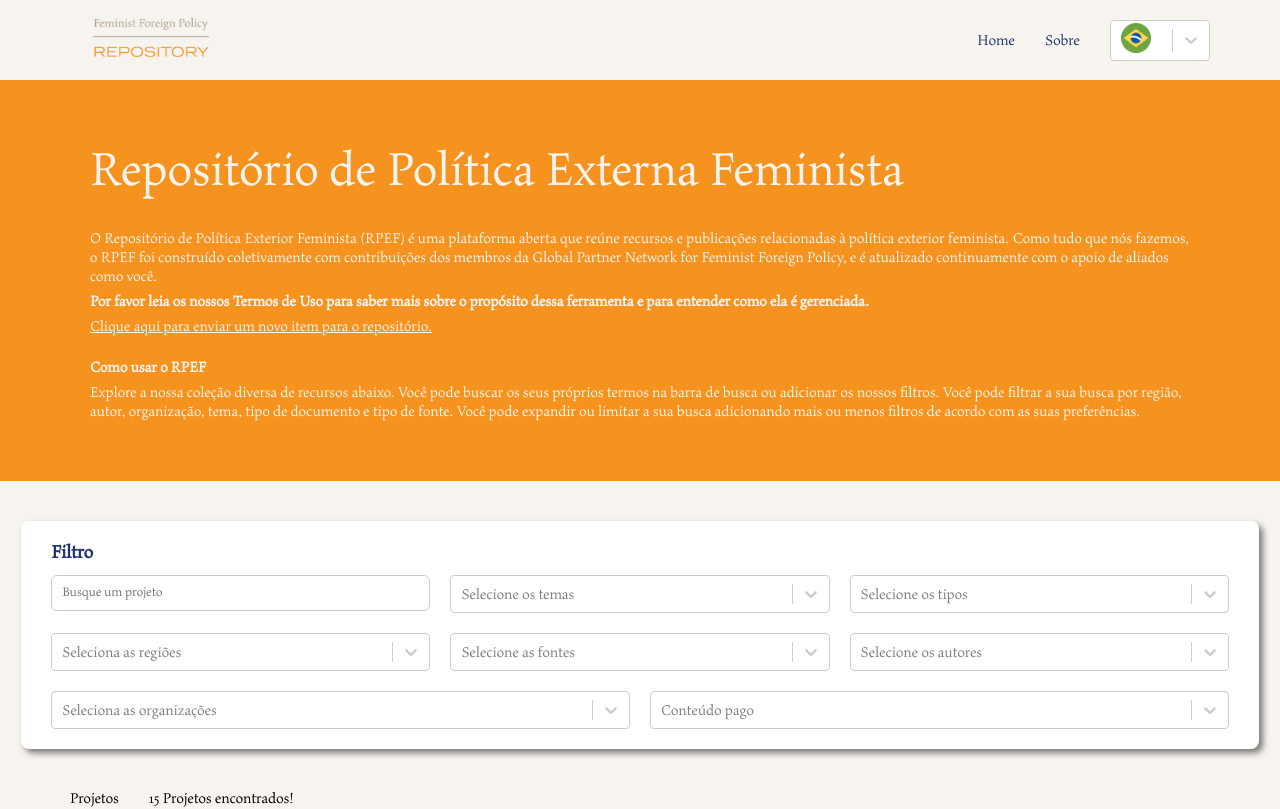
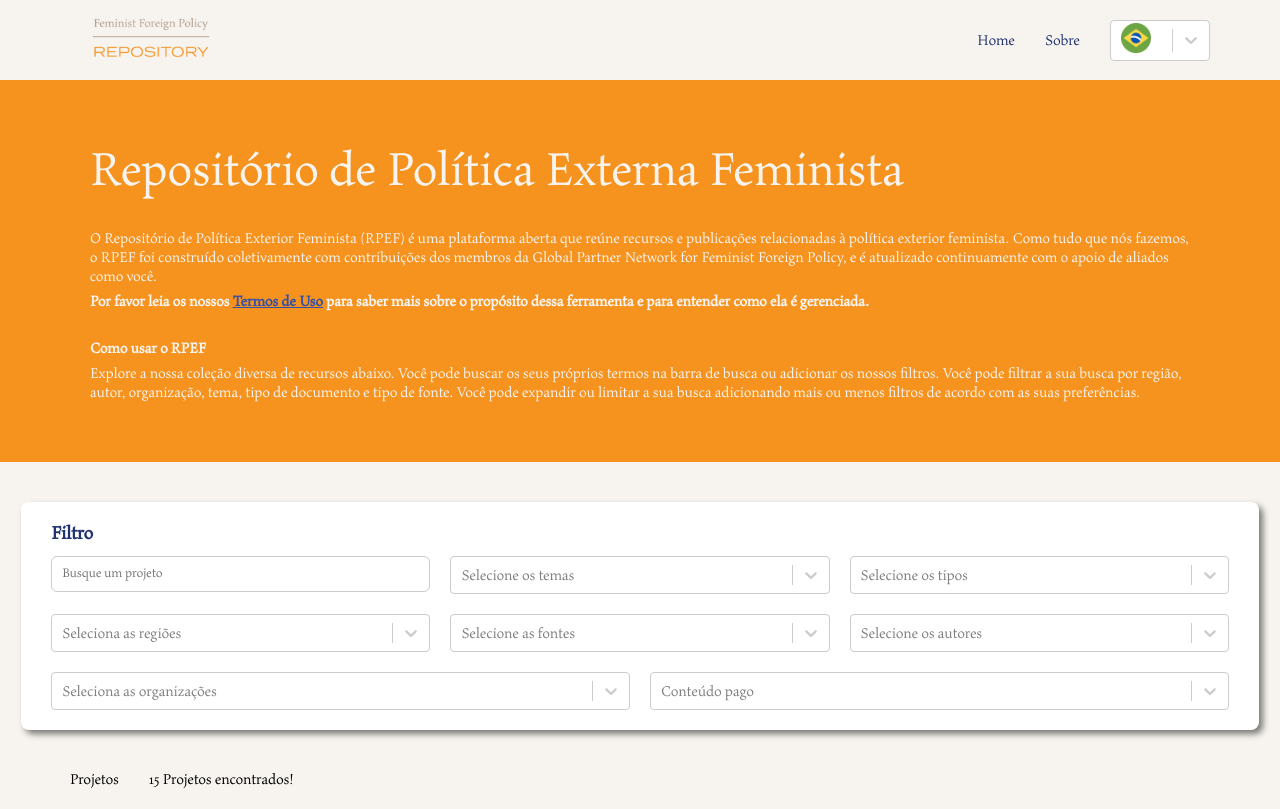
Before and after one commit to bsdeab/FFPR, a React (Create React App) app: page / in a window 1280 px wide. Shown: the top 809 px of the page. Built offline with nearby package versions, Linux system fonts and the light colour scheme.

Commit message:
arrumado os termos

```diff
--- a/src/data/infos.json
+++ b/src/data/infos.json
@@ -12,7 +12,10 @@
             "Projects": {
                 "Title": "Feminist Foreign Policy Repository",
                 "Phrase1": "The Feminist Foreign Policy Repository (FFPR) is an open-source platform that compiles key resources and publications related to feminist foreign policy. Like everything we do, the FFPR was collaboratively built with inputs from the diverse members of our Global Partner Network for Feminist Foreign Policy and is continually updated with the support of allies like you.",
-                "Phrase2": "Kindly read our Terms of Use for more information on the purpose of this resource and how it is organized and managed.",
+                "Phrase2": "Kindly read our",
+                "Phrase2-terms": "Terms of Use",
+                "terms": "https://drive.google.com/file/d/19SNv1-r_kIQoVMpiIjgxhcARdQiPOFeg/view?usp=sharing",
+                "Phrase2-1": "for more information on the purpose of this resource and how it is organized and managed.",
                 "Phrase3": "Click here to submit a new source to the repository. If your source is up and you would like us to remove it, please email spogmay@ffpcollaborative.org.",
                 "Phrase4": "How to use the FFPR",
                 "Phrase5": "Explore our diverse array of resources below. You can search for your own key words in the search bar or add any of our filters in the drop-down tabs. You can filter items by region, author, organization, theme, type of document, and type of source. You can broaden or narrow your search by adding as few or as many filters as you wish.",
@@ -126,8 +129,10 @@
             "Projects": {
                 "Title": "Repositório de Política Externa Feminista",
                 "Phrase1": "O Repositório de Política Exterior Feminista (RPEF) é uma plataforma aberta que reúne recursos e publicações relacionadas à política exterior feminista. Como tudo que nós fazemos,  o RPEF foi construído coletivamente com contribuições dos membros da  Global Partner Network for Feminist Foreign Policy, e é atualizado continuamente com o apoio de aliados como você.",
-                "Phrase2": "Por favor leia os nossos Termos de Uso para saber mais sobre o propósito dessa ferramenta e para entender como ela é gerenciada.",
-                "Phrase3": "Clique aqui para enviar um novo item para o repositório.",
+                "Phrase2": "Por favor leia os nossos",
+                "Phrase2-terms": "Termos de Uso",
+                "terms": "https://drive.google.com/file/d/11GCblUXChxC8RjexdU0RiNIBk5X9hEqS/view?usp=sharing",
+                "Phrase2-1": " para saber mais sobre o propósito dessa ferramenta e para entender como ela é gerenciada.",
                 "Phrase4": "Como usar o RPEF",
                 "Phrase5": "Explore a nossa coleção diversa de recursos abaixo. Você pode buscar os seus próprios termos na barra de busca ou adicionar os nossos filtros. Você pode filtrar a sua busca por região, autor, organização, tema, tipo de documento e tipo de fonte. Você pode expandir ou limitar a sua busca adicionando mais ou menos filtros de acordo com as suas preferências.",
                 "Filter": {
@@ -240,7 +245,10 @@
             "Projects": {
                 "Title": "Répertoire de la Politique Étrangère Féministe",
                 "Phrase1": "Le Répertoire de politique étrangère féministe (RPEF) est une plateforme à source ouverte qui compile des ressources et publications relatives à la politique étrangère féministe. Comme tout ce que nous faisons, le RPEF a été construit en collaboration avec divers membres de notre réseau mondial de partenaires pour la politique étrangère féministe et est continuellement mis à jour avec le soutien d'alliés comme vous.",
-                "Phrase2": "Veuillez lire nos Conditions d'Utilisation pour plus d'informations sur l'objectif de cette ressource et sur la manière dont elle est organisée et gérée.",
+                "Phrase2": "Veuillez lire nos",
+                "Phrase2-terms": "Conditions d'Utilisation",
+                "terms": "https://drive.google.com/file/d/1U59NvC78WRuiuYFG0Izyq_v1CufVnDkD/view",
+                "Phrase2-1": "pour plus d'informations sur l'objectif de cette ressource et sur la manière dont elle est organisée et gérée.",
                 "Phrase3": "Cliquez ici pour soumettre une nouvelle source au Répertoire. Si votre source est en ligne et que vous souhaitez que nous la supprimions, veuillez envoyer un courriel à spogmay@ffpcollaborative.org.",
                 "Phrase4": "Comment utiliser le RPEF",
                 "Phrase5": "Explorez notre vaste gamme de ressources ci-dessous. Vous pouvez rechercher vos propres mots-clés dans la barre de recherche ou ajouter l'un de nos filtres dans les onglets déroulants. Vous pouvez filtrer les éléments par région, auteur, organisation, thème, type de document et type de source. Vous pouvez élargir ou restreindre votre recherche en ajoutant autant de filtres que vous le souhaitez.",
@@ -354,7 +362,10 @@
             "Projects": {
                 "Title": "Repositorio de Política Exterior Feminista",
                 "Phrase1": "El Repositorio de Política Exterior Feminista (RPEF, por sus siglas en inglés) es una plataforma de código abierto que recopila recursos y publicaciones clave relacionados con la política exterior feminista. Como todo lo que hacemos, el RPEF fue construido en colaboración con los aportes de los diversos miembros de nuestra Red de Socios Globales para la Política Exterior Feminista y se actualiza continuamente con el apoyo de aliados como ustedes.",
-                "Phrase2": "Lea nuestras Condiciones de Uso para obtener más información sobre la finalidad de este recurso y cómo se organiza y gestiona.",
+                "Phrase2": "Lea nuestras",
+                "Phrase2-terms": "Condiciones de Uso",
+                "terms": "https://drive.google.com/file/d/1aMg4qI92Lm8wHfJJjzP3VvLAQzVjF6Gu/view",
+                "Phrase2-1": "para obtener más información sobre la finalidad de este recurso y cómo se organiza y gestiona.",
                 "Phrase3": "Haga clic aquí para enviar una nueva fuente al repositorio. Si su fuente ya está disponible y desea que la eliminemos, envíe un correo electrónico a spogmay@ffpcollaborative.org.",
                 "Phrase4": "Cómo utilizar el RPEF",
                 "Phrase5": "Explore nuestra variada selección de recursos. Puede buscar por sus propias palabras clave en la barra de búsqueda o añadir cualquiera de nuestros filtros en las pestañas desplegables. Puede filtrar los artículos por región, autor, organización, tema, tipo de documento y tipo de fuente. Puede ampliar o restringir su búsqueda añadiendo tantos filtros como desee.",
@@ -468,7 +479,10 @@
             "Projects": {
                 "Title": "नारीवादी विदेश नीति भंडार",
                 "Phrase1": "फेमिनिस्ट फॉरेन पॉलिसी रिपोजिटरी (FFPR) एक ओपन-सोर्स प्लेटफ़ॉर्म है जो फेमिनिस्ट फॉरेन पॉलिसी से संबंधित प्रमुख संसाधनों और प्रकाशनों को संकलित करता है। हम जो कुछ भी करते हैं, उसकी तरह FFPR को भी फेमिनिस्ट फॉरेन पॉलिसी के लिए हमारे ग्लोबल पार्टनर नेटवर्क के विविध सदस्यों के इनपुट के साथ मिलकर बनाया गया था और इसे आप जैसे सहयोगियों के समर्थन से लगातार अपडेट किया जाता है।",
-                "Phrase2": "इस संसाधन के उद्देश्य और इसे कैसे व्यवस्थित और प्रबंधित किया जाता है, इस बारे में अधिक जानकारी के लिए कृपया हमारे उपयोग की शर्तें पढ़ें।",
+                "Phrase2": "इस संसाधन के उद्देश्य और इसे कैसे व्यवस्थित और प्रबंधित किया जाता है, इस बारे में अधिक जानकारी के लिए कृपया हमारे उपयोग",
+                "Phrase2-terms": "की शर्तें पढ़ें",
+                "terms": "https://drive.google.com/file/d/1loQ0n_yblAwQKbQYjvEfevlOiaNbkFFw/view",
+                "Phrase2-1": "।",
                 "Phrase3": "रिपोजिटरी में एक नया स्रोत सबमिट करने के लिए यहाँ क्लिक करें। यदि आपका स्रोत उपलब्ध है और आप चाहते हैं कि हम इसे हटा दें, तो कृपया spogmay@ffpcollaborative.org को ईमेल करें।",
                 "Phrase4": "FFPR का उपयोग कैसे करें",
                 "Phrase5": "नीचे हमारे विविध संसाधनों की सरणी देखें। आप खोज बार में अपने स्वयं के कीवर्ड खोज सकते हैं या ड्रॉप-डाउन टैब में हमारे किसी भी फ़िल्टर को जोड़ सकते हैं। आप क्षेत्र, लेखक, संगठन, थीम, दस्तावेज़ के प्रकार और स्रोत के प्रकार के अनुसार आइटम फ़िल्टर कर सकते हैं। आप अपनी इच्छानुसार कम या ज़्यादा फ़िल्टर जोड़कर अपनी खोज को विस्तृत या संकीर्ण कर सकते हैं।",
@@ -582,7 +596,10 @@
             "Projects": {
                 "Title": "फेमिनिस्ट विदेश नीति रिपोजिटरी",
                 "Phrase1": "नारीवादी विदेश नीति संग्रह एक खुला स्रोत मंच हो जसले नारीवादी वैदेशिक नीतिसँग सम्बन्धित मुख्य स्रोत र प्रकाशनहरू संकलन गर्दछ। अरु कार्यहरु जस्तै, यो भण्डार हाम्रो विश्वव्यापी साझेदार सञ्जालका विभिन्न सदस्यहरूको सहकार्यमा निर्माण गरिएको हो । यो संग्रह तपाईंहरु लगायत सबै हितैसीहरूको सहयोग र समर्थनका आधारमा निरन्तर रुपमा अद्यावधिक (अपडेट) गरिन्छ ।",
-                "Phrase2": "यस स्रोतको उद्देश्य र यसलाई कसरी व्यवस्थित र व्यवस्थापित गरिन्छ भन्ने बारे थप जानकारीको लागि कृपया हाम्रो प्रयोग नियम तथा सर्तहरू पढ्नुहोस्।",
+                "Phrase2": "यस यस स्रोतको उद्देश्य र यसलाई कसरी व्यवस्थित र व्यवस्थापित गरिन्छ भन्ने बारे थप जानकारीको लागि कृपया हाम्रो",
+                "Phrase2-terms": "प्रयोग नियम तथा सर्तहरू",
+                "terms": "https://drive.google.com/file/d/1SMKBbg79t07emDErD15XjxT44Ooy4eEX/view?usp=sharing",
+                "Phrase2-1": "पढ्नुहोस्।",
                 "Phrase3": "यस संग्रहकालागि नयाँ स्रोत तथा प्रकाशनहरु पेश गर्न यहाँ क्लिक गर्नुहोस्। यदि तपाईंको स्रोत तथा प्रकाशन यस संग्रहमा प्रकाशित भइसकेको छ र तपाईं त्यसलाई हटाउन चाहनुहुन्छ भने, spogmay@ffpcollaborative.org मा सम्पर्क गर्नसक्नुहुनेछ ।",
                 "Phrase4": "संग्रह प्रयोग गर्ने बिधि ",
                 "Phrase5": "तल हाम्रा विविध तथा बिस्तृत स्रोतहरूको अन्वेषण गर्नुहोस्। तपाईं खोज पट्टीमा आफ्नै मुख्य शब्द र वाक्यांशहरू राखेर खोज्न सक्नुहुन्छ वा ड्रप-डाउन ट्याबहरूमा हाम्रा कुनै पनि फिल्टरहरू थप्न सक्नुहुन्छ। तपाईं क्षेत्र, लेखक, संगठन, विषयवस्तु, कागजातको प्रकार, र स्रोतको प्रकार अनुसार वस्तुहरू फिल्टर गर्न सक्नुहुन्छ। तपाईंले चाहे जति थोरै वा धेरै फिल्टरहरू थपेर आफ्नो खोजलाई फराकिलो वा साँघुरो बनाउन सक्नुहुन्छ।",
--- a/src/pages/Projects.jsx
+++ b/src/pages/Projects.jsx
@@ -2,7 +2,6 @@ import Card from "../components/Card/Card";
 import Filter from "../components/Filter/Filter";
 import '../styles/global.scss';
 import '../styles/home.scss';
-import Header from "../components/Header/Header";
 import infos from '../data/infos.json'; // Importando o arquivo JSON
 
 import { useState } from 'react';
@@ -296,7 +295,7 @@ function Projects(props) {
       <div className="home-infos">
         <span className="home-title">{infos[lang]["Texts"]["Projects"]["Title"]}</span>
         <span className="home-description">{infos[lang]["Texts"]["Projects"]["Phrase1"]}</span>
-        <span className="home-description bolder">{infos[lang]["Texts"]["Projects"]["Phrase2"]}</span>
+        <span className="home-description bolder ">{infos[lang]["Texts"]["Projects"]["Phrase2"]} <a href={infos[lang]["Texts"]["Projects"]["terms"]} className="link-terms" target="_blank">{infos[lang]["Texts"]["Projects"]["Phrase2-terms"]}</a> {infos[lang]["Texts"]["Projects"]["Phrase2-1"]}</span>
         <a href="https://forms.fillout.com/t/a2gP6FojgFus" className="home-description link">{infos[lang]["Texts"]["Projects"]["Phrase3"]}</a>
         <span className="home-description how">{infos[lang]["Texts"]["Projects"]["Phrase4"]}</span>
         <span className="home-description">{infos[lang]["Texts"]["Projects"]["Phrase5"]}</span>
--- a/src/styles/home.scss
+++ b/src/styles/home.scss
@@ -107,3 +107,7 @@
     color: var(--background);
     text-decoration: underline;
 }
+
+.link-terms{
+    color: #3851a3;
+}
```
